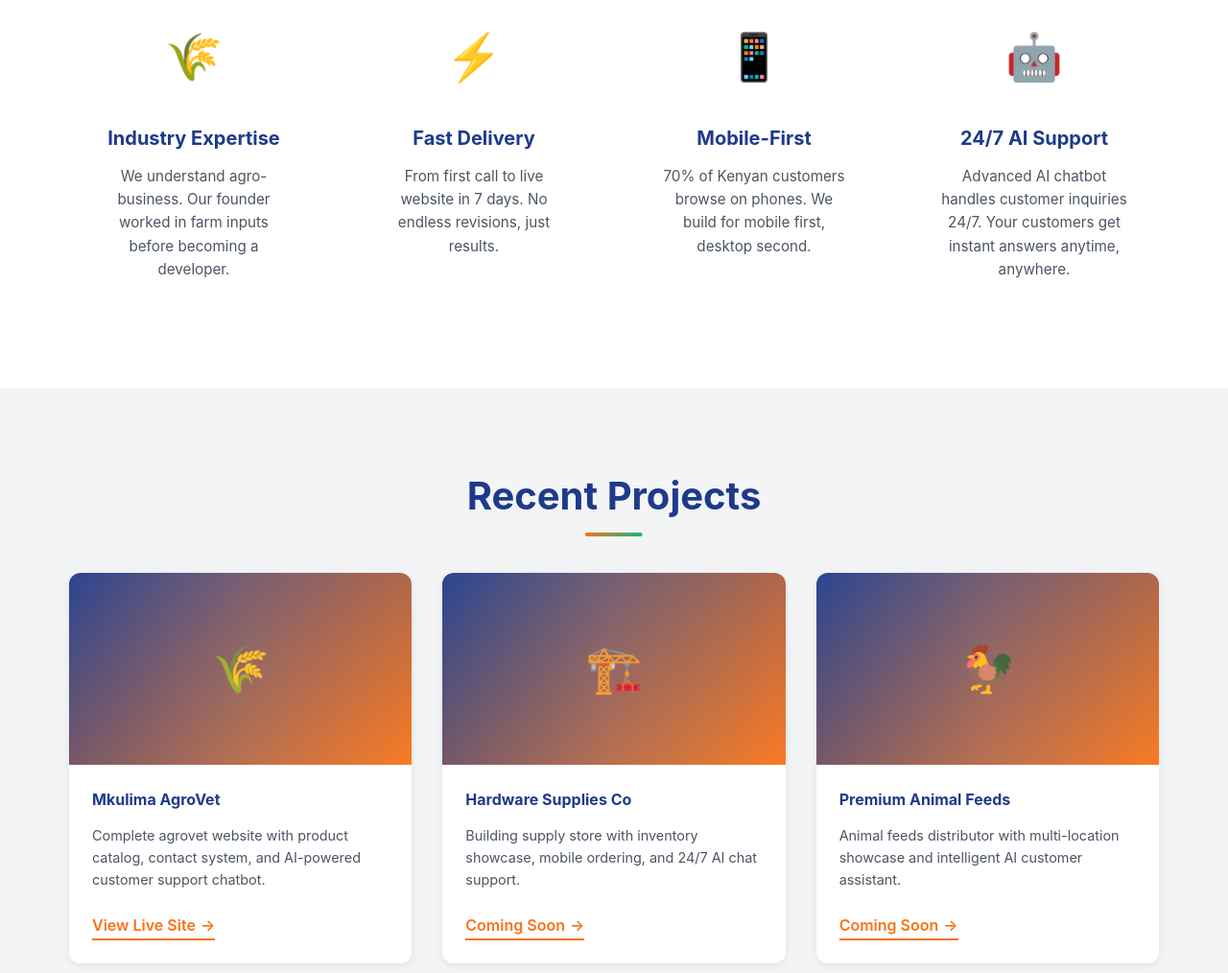
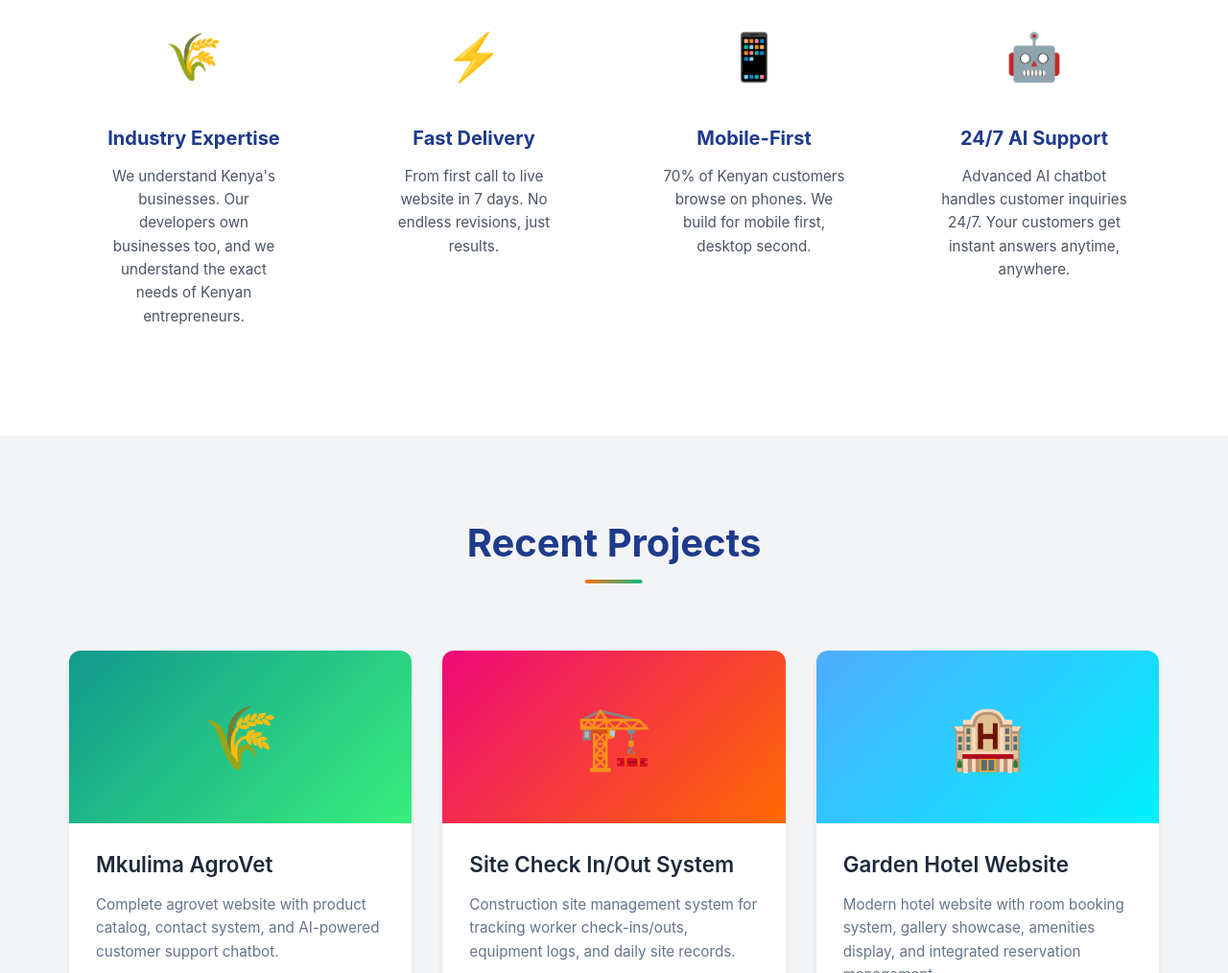
Before and after one commit to nobles-code/Nobles-Crown-Web, a plain HTML site: page index.html in a window 1280 px wide. Shown: the part 1786-2800 px from the top of the page at 96% size. Drawn offline with nearby package versions, Linux system fonts and the light colour scheme; animation ran at ten frames a second.

Commit message:
css issue halfway solved and content modofication

```diff
--- a/index.html
+++ b/index.html
@@ -27,7 +27,7 @@
         <div id="particles-js"></div>
         <div class="hero-content">
             <h1>Professional AI-Powered Websites That Convert Visitors Into Customers</h1>
-            <p class="subheadline">Specialized in building high-performance websites for agro-businesses across Kenya. From concept to launch in 7 days. 24/7 AI Chat Support Included.</p>
+            <p class="subheadline">Specialized in building high-performance websites for businesses across Kenya. From concept to launch in 7 days. 24/7 AI Chat Support Included.</p>
 
             <div class="typing-container">
                 <span class="typed-text"></span>
@@ -92,7 +92,7 @@
                 <div class="benefit-card">
                     <div class="benefit-icon">🌾</div>
                     <h4>Industry Expertise</h4>
-                    <p>We understand agro-business. Our founder worked in farm inputs before becoming a developer.</p>
+                    <p>We understand Kenya's businesses. Our developers own businesses too, and we understand the exact needs of Kenyan entrepreneurs.</p>
                 </div>
                 <div class="benefit-card">
                     <div class="benefit-icon">⚡</div>
@@ -118,30 +118,41 @@
    <div class="container">
         <h2 class="section-title">Recent Projects</h2>
         <div class="portfolio-grid">
-                <div class="portfolio-card">
-                    <div class="portfolio-image">🌾</div>
+            <!-- Card 1: Live Project -->
+            <article class="portfolio-card">
+                <div class="portfolio-image" role="img" aria-label="Agriculture icon">🌾</div>
                 <div class="portfolio-content">
                     <h4>Mkulima AgroVet</h4>
                     <p>Complete agrovet website with product catalog, contact system, and AI-powered customer support chatbot.</p>
-                        <a href="https://bit.ly/MkulimaAI" target="_blank" class="btn-link">View Live Site</a>
+                    <a href="https://bit.ly/MkulimaAI"
+                       target="_blank"
+                       rel="noopener noreferrer"
+                       class="btn-link">
+                        View Live Site
+                        <span class="btn-icon" aria-hidden="true">→</span>
+                    </a>
                 </div>
-                </div>
-                <div class="portfolio-card">
-                    <div class="portfolio-image">🏗️</div>
+            </article>
+
+            <!-- Card 2: Coming Soon -->
+            <article class="portfolio-card">
+                <div class="portfolio-image" role="img" aria-label="Construction site icon">🏗️</div>
                 <div class="portfolio-content">
-                        <h4>Hardware Supplies Co</h4>
-                        <p>Building supply store with inventory showcase, mobile ordering, and 24/7 AI chat support.</p>
+                    <h4>Site Check In/Out System</h4>
+                    <p>Construction site management system for tracking worker check-ins/outs, equipment logs, and daily site records.</p>
                     <span class="btn-link">Coming Soon</span>
                 </div>
-                </div>
-                <div class="portfolio-card">
-                    <div class="portfolio-image">🐓</div>
+            </article>
+
+            <!-- Card 3: Coming Soon -->
+            <article class="portfolio-card">
+                <div class="portfolio-image" role="img" aria-label="Hotel icon">🏨</div>
                 <div class="portfolio-content">
-                        <h4>Premium Animal Feeds</h4>
-                        <p>Animal feeds distributor with multi-location showcase and intelligent AI customer assistant.</p>
+                    <h4>Garden Hotel Website</h4>
+                    <p>Modern hotel website with room booking system, gallery showcase, amenities display, and integrated reservation management.</p>
                     <span class="btn-link">Coming Soon</span>
                 </div>
-                </div>
+            </article>
         </div>
     </div>
     </section>
--- a/styles.css
+++ b/styles.css
@@ -554,112 +554,6 @@ header.scrolled {
     background-color: var(--light);
 }
 
-.portfolio-grid {
-    display: grid;
-    grid-template-columns: repeat(auto-fit, minmax(300px, 1fr));
-    gap: 2rem;
-}
-
-.portfolio-card {
-    background-color: var(--white);
-    border-radius: 0.75rem;
-    overflow: hidden;
-    box-shadow: 0 2px 8px rgba(0, 0, 0, 0.08);
-    transition: all 0.4s cubic-bezier(0.4, 0, 0.2, 1);
-    opacity: 0;
-    transform: translateY(30px) rotateX(10deg);
-    perspective: 1000px;
-}
-
-.portfolio-card.visible {
-    opacity: 1;
-    transform: translateY(0) rotateX(0);
-}
-
-.portfolio-card:hover {
-    transform: translateY(-10px) rotateX(0);
-    box-shadow: 0 20px 40px rgba(0, 0, 0, 0.15);
-}
-
-.portfolio-image {
-    width: 100%;
-    height: 200px;
-    background: linear-gradient(135deg, var(--primary), var(--secondary));
-    display: flex;
-    align-items: center;
-    justify-content: center;
-    color: var(--white);
-    font-size: 3rem;
-    position: relative;
-    overflow: hidden;
-}
-
-.portfolio-image::before {
-    content: '';
-    position: absolute;
-    top: -50%;
-    left: -50%;
-    width: 200%;
-    height: 200%;
-    background: linear-gradient(
-        45deg,
-        transparent,
-        rgba(255, 255, 255, 0.1),
-        transparent
-    );
-    transform: rotate(45deg);
-    transition: all 0.6s ease;
-}
-
-.portfolio-card:hover .portfolio-image::before {
-    left: 100%;
-}
-
-.portfolio-content {
-    padding: 1.5rem;
-}
-
-.portfolio-content h4 {
-    color: var(--primary);
-    margin-bottom: 0.75rem;
-    transition: color 0.3s ease;
-}
-
-.portfolio-card:hover .portfolio-content h4 {
-    color: var(--secondary);
-}
-
-.portfolio-content p {
-    color: #4B5563;
-    font-size: 0.9rem;
-    margin-bottom: 1.5rem;
-}
-
-.btn-link {
-    display: inline-block;
-    color: var(--secondary);
-    text-decoration: none;
-    font-weight: 600;
-    border-bottom: 2px solid var(--secondary);
-    transition: all 0.3s ease;
-    position: relative;
-}
-
-.btn-link::after {
-    content: '→';
-    margin-left: 5px;
-    transition: transform 0.3s ease;
-    display: inline-block;
-}
-
-.btn-link:hover::after {
-    transform: translateX(5px);
-}
-
-.btn-link:hover {
-    color: var(--primary);
-    border-bottom-color: var(--primary);
-}
 
 /* ============================================
    PRICING SECTION
@@ -1322,3 +1216,301 @@ footer::before {
         padding: 3rem 0;
     }
 }
+/* //////////////////////////////////////////// */
+/* ============================================
+   PORTFOLIO SECTION - Do not modify
+   ============================================ */
+
+.portfolio-grid {
+    display: grid;
+    grid-template-columns: repeat(auto-fit, minmax(300px, 1fr));
+    gap: 2rem;
+    margin-top: 2rem;
+}
+
+/* Card Structure - CRITICAL: Do not change flex properties */
+.portfolio-card {
+    background: white;
+    border-radius: 12px;
+    overflow: hidden;
+    box-shadow: 0 4px 6px rgba(0, 0, 0, 0.07);
+    transition: transform 0.3s ease, box-shadow 0.3s ease;
+    display: flex;
+    flex-direction: column;
+    height: 100%;
+}
+
+.portfolio-card:hover {
+    transform: translateY(-8px);
+    box-shadow: 0 12px 24px rgba(0, 0, 0, 0.15);
+}
+
+/* Image Container - CRITICAL: Fixed height ensures consistency */
+.portfolio-image {
+    height: 180px;
+    display: flex;
+    align-items: center;
+    justify-content: center;
+    background: linear-gradient(135deg, #667eea 0%, #764ba2 100%);
+    font-size: 4rem;
+    flex-shrink: 0;
+}
+
+/* Card-specific gradients */
+.portfolio-card:nth-child(1) .portfolio-image {
+    background: linear-gradient(135deg, #11998e 0%, #38ef7d 100%);
+}
+
+.portfolio-card:nth-child(2) .portfolio-image {
+    background: linear-gradient(135deg, #ee0979 0%, #ff6a00 100%);
+}
+
+.portfolio-card:nth-child(3) .portfolio-image {
+    background: linear-gradient(135deg, #4facfe 0%, #00f2fe 100%);
+}
+
+/* Content Area - CRITICAL: flex: 1 distributes space correctly */
+.portfolio-content {
+    padding: 1.75rem;
+    display: flex;
+    flex-direction: column;
+    gap: 1rem;
+    flex: 1;
+}
+
+.portfolio-content h4 {
+    font-size: 1.4rem;
+    font-weight: 600;
+    color: #1e293b;
+    margin: 0;
+    line-height: 1.3;
+}
+
+.portfolio-content p {
+    font-size: 0.95rem;
+    line-height: 1.6;
+    color: #64748b;
+    margin: 0;
+    flex: 1;
+}
+
+/* Button Styling - Works for both <a> and <span> */
+.btn-link {
+    display: inline-flex;
+    align-items: center;
+    justify-content: center;
+    gap: 0.5rem;
+    padding: 0.875rem 1.75rem;
+    font-size: 0.95rem;
+    font-weight: 600;
+    text-decoration: none;
+    border-radius: 8px;
+    transition: all 0.2s ease;
+    margin-top: auto;
+    align-self: flex-start;
+}
+
+/* Active link state */
+a.btn-link {
+    background: #2563eb;
+    color: white;
+}
+
+a.btn-link:hover {
+    background: #1d4ed8;
+    transform: translateX(3px);
+}
+
+a.btn-link:active {
+    transform: translateX(1px);
+}
+
+/* Coming soon state */
+span.btn-link {
+    background: #e2e8f0;
+    color: #64748b;
+    cursor: default;
+}
+
+.btn-icon {
+    transition: transform 0.2s ease;
+}
+
+a.btn-link:hover .btn-icon {
+    transform: translateX(3px);
+}
+
+/* Mobile Responsive */
+@media (max-width: 768px) {
+    .portfolio-grid {
+        grid-template-columns: 1fr;
+    }
+
+    .portfolio-image {
+        height: 160px;
+        font-size: 3.5rem;
+    }
+
+    .portfolio-content h4 {
+        font-size: 1.25rem;
+    }
+
+    .btn-link {
+        width: 100%;
+    }
+}
+
+@media (max-width: 480px) {
+    .portfolio-image {
+        height: 140px;
+        font-size: 3rem;
+    }
+
+    .portfolio-content {
+        padding: 1.5rem;
+    }
+}
+
+/* ============================================
+   END PORTFOLIO SECTION
+   ============================================ */
+
+   .portfolio-card {
+    display: flex !important;
+    flex-direction: column !important;
+    height: 100% !important;
+}
+
+.portfolio-image {
+    height: 180px !important;
+    min-height: 180px !important;
+    max-height: 180px !important;
+    display: flex !important;
+    align-items: center !important;
+    justify-content: center !important;
+    flex-shrink: 0 !important;
+}
+
+.portfolio-content {
+    display: flex !important;
+    flex-direction: column !important;
+    flex: 1 !important;
+}
+
+.portfolio {
+    background-color: var(--light);
+}
+
+/* Portfolio Grid */
+.portfolio-grid {
+    display: grid !important;
+    grid-template-columns: repeat(auto-fit, minmax(300px, 1fr)) !important;
+    gap: 2rem !important;
+    margin-top: 2rem !important;
+}
+
+/* Portfolio Cards */
+.portfolio-card {
+    background: white !important;
+    border-radius: 12px !important;
+    overflow: hidden !important;
+    box-shadow: 0 4px 6px rgba(0, 0, 0, 0.07) !important;
+    transition: transform 0.3s ease, box-shadow 0.3s ease !important;
+    display: flex !important;
+    flex-direction: column !important;
+    height: 100% !important;
+}
+
+.portfolio-card:hover {
+    transform: translateY(-8px) !important;
+    box-shadow: 0 12px 24px rgba(0, 0, 0, 0.15) !important;
+}
+
+/* Portfolio Image */
+.portfolio-image {
+    height: 180px !important;
+    min-height: 180px !important;
+    max-height: 180px !important;
+    display: flex !important;
+    align-items: center !important;
+    justify-content: center !important;
+    font-size: 4rem !important;
+    flex-shrink: 0 !important;
+}
+
+.portfolio-card:nth-child(1) .portfolio-image {
+    background: linear-gradient(135deg, #11998e 0%, #38ef7d 100%) !important;
+}
+
+.portfolio-card:nth-child(2) .portfolio-image {
+    background: linear-gradient(135deg, #ee0979 0%, #ff6a00 100%) !important;
+}
+
+.portfolio-card:nth-child(3) .portfolio-image {
+    background: linear-gradient(135deg, #4facfe 0%, #00f2fe 100%) !important;
+}
+
+/* Portfolio Content */
+.portfolio-content {
+    padding: 1.75rem !important;
+    display: flex !important;
+    flex-direction: column !important;
+    gap: 1rem !important;
+    flex: 1 !important;
+}
+
+.portfolio-content h4 {
+    font-size: 1.4rem !important;
+    font-weight: 600 !important;
+    color: #1e293b !important;
+    margin: 0 !important;
+    line-height: 1.3 !important;
+}
+
+.portfolio-content p {
+    font-size: 0.95rem !important;
+    line-height: 1.6 !important;
+    color: #64748b !important;
+    margin: 0 !important;
+    flex: 1 !important;
+}
+
+/* Portfolio Buttons */
+.btn-link {
+    display: inline-flex !important;
+    align-items: center !important;
+    justify-content: center !important;
+    gap: 0.5rem !important;
+    padding: 0.875rem 1.75rem !important;
+    font-size: 0.95rem !important;
+    font-weight: 600 !important;
+    text-decoration: none !important;
+    border-radius: 8px !important;
+    transition: all 0.2s ease !important;
+    margin-top: auto !important;
+    align-self: flex-start !important;
+}
+
+a.btn-link {
+    background: #2563eb !important;
+    color: white !important;
+}
+
+a.btn-link:hover {
+    background: #1d4ed8 !important;
+    transform: translateX(3px) !important;
+}
+
+span.btn-link {
+    background: #e2e8f0 !important;
+    color: #64748b !important;
+    cursor: default !important;
+}
+
+.btn-icon {
+    transition: transform 0.2s ease !important;
+}
+
+a.btn-link:hover .btn-icon {
+    transform: translateX(3px) !important;
+}
```
Lines whose indentation alone changed are shown as unchanged.
